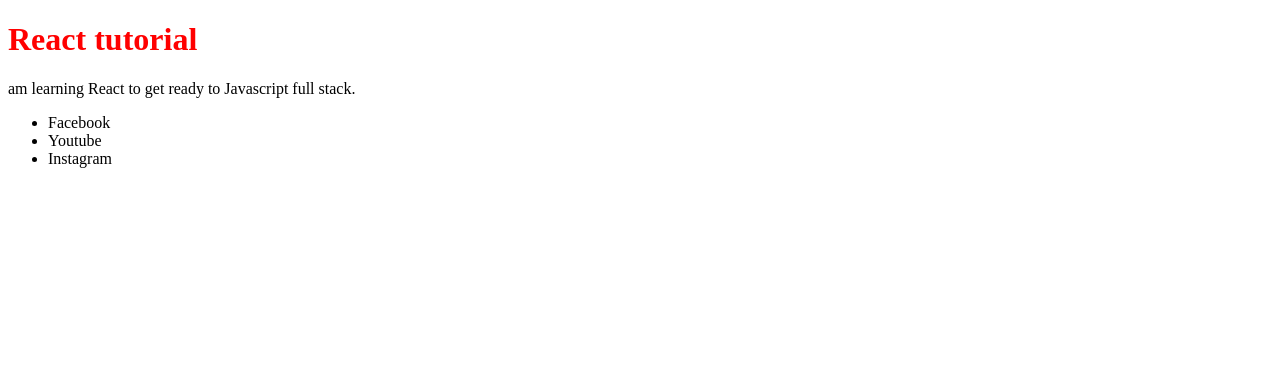
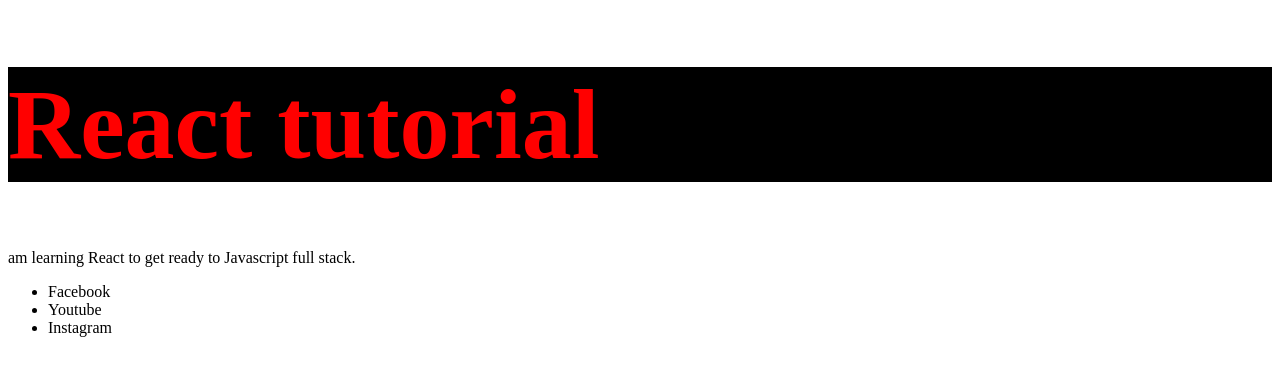
Before and after one commit to mlkia/React, a React (Create React App) app: page / in a window 1280 px wide. Shown: the top 376 px of the page. Built offline with nearby package versions, Linux system fonts and the light colour scheme; the HTML template or start-up script is replaced by a standard one.

Commit message:
Some inline CSS code in React.

```diff
--- a/src/Components/Header.js
+++ b/src/Components/Header.js
@@ -3,7 +3,13 @@ import React from 'react';
 function malik(){
     return(
         <div>
-            <h1 style={{color: "red"}}>React tutorial</h1>
+            <h1 style={
+                {
+                    color: "red",
+                    fontSize: "100px",
+                    backgroundColor: "black"
+                }
+            }>React tutorial</h1>
         </div>
     );
 }
```
